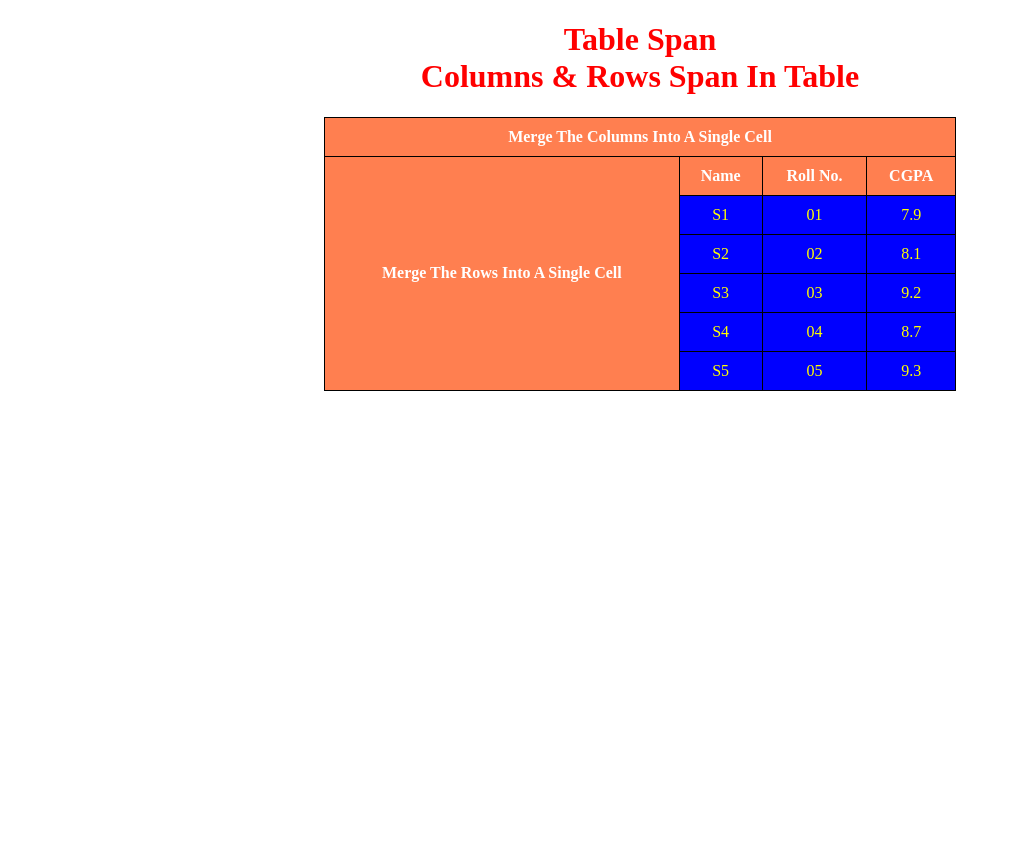
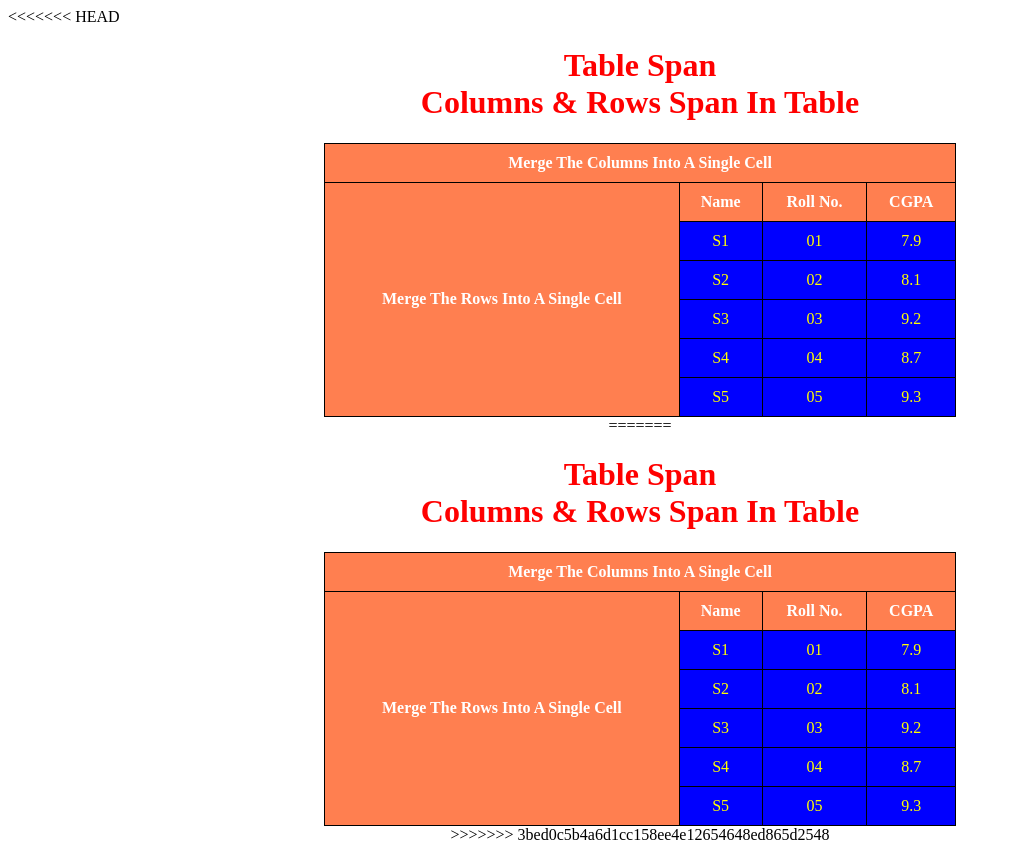
Before and after one commit to kingmakerpratap/pk1, a plain HTML site: page TableSpan.html in a window 1280 px wide. Shown: the whole page, without its empty margins (0-1010 px from the left). Before the commit the page ends 800 px from the top, so only its background shows below. Drawn offline with Linux system fonts and the light colour scheme.

Commit message:
NewTasks

```diff
--- a/TableSpan.html
+++ b/TableSpan.html
@@ -1,3 +1,4 @@
+<<<<<<< HEAD
 <!DOCTYPE html>
 <html>
 <head>
@@ -47,4 +48,55 @@ table,th,tr,td
 {border:1px solid black; padding:10px; border-collapse:collapse}
 </style>
 </body>
+=======
+<!DOCTYPE html>
+<html>
+<head>
+<title>Table Span</title>
+<style>
+table{width: 100%; border-collapse:collapse;}
+th{text-align:middle;}
+td{border:1px solid black; text-align:center;}
+td{text-align:center; color:yellow; background-color:blue;}
+th{color:white; background-color:coral;}
+</style>
+</head>
+<body>
+<center>
+<h1 style="color:red">Table Span<br>
+Columns & Rows Span In Table</h1>
+
+<table>
+<tr>
+
+</tr>
+<tr>
+	<th colspan="4">Merge The Columns Into A Single Cell</th></td>
+<tr>
+	<th rowspan="6">Merge The Rows Into A Single Cell</th>
+<th>Name</th><th>Roll No.</th><th>CGPA</th>
+</tr>
+<tr>
+<td>S1</td><td>01</td><td>7.9</td>
+</tr>
+<tr>
+<td>S2</td><td>02</td><td>8.1</td>
+</tr>
+<tr>
+<td>S3</td><td>03</td><td>9.2</td>
+</tr>
+<tr>
+<td>S4</td><td>04</td><td>8.7</td>
+</tr>
+<tr>
+<td>S5</td><td>05</td><td>9.3</td>
+</tr>
+</table>
+<style>
+table{width:50%;}
+table,th,tr,td
+{border:1px solid black; padding:10px; border-collapse:collapse}
+</style>
+</body>
+>>>>>>> 3bed0c5b4a6d1cc158ee4e12654648ed865d2548
 </html>
```
Also changed, not shown: index.html (+3 -0 lines).
